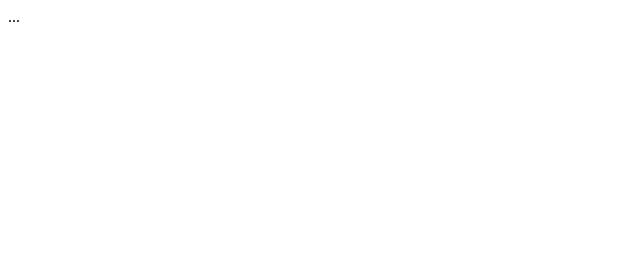
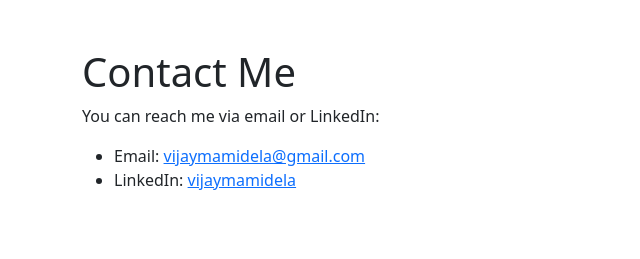
Before and after one commit to Vijaymamidela/Vijay-portfolio, a plain HTML site: page contact.html in a window 1280 px wide. Shown: the whole page, without its empty margins (0-640 px from the left). Drawn offline with nearby package versions, Linux system fonts and the light colour scheme.

Commit message:
Update contact.html

```diff
--- a/contact.html
+++ b/contact.html
@@ -1 +1,19 @@
-...
+<!DOCTYPE html>
+<html lang="en">
+<head>
+  <meta charset="UTF-8">
+  <meta name="viewport" content="width=device-width, initial-scale=1.0">
+  <title>Contact</title>
+  <link href="https://cdn.jsdelivr.net/npm/bootstrap@5.3.0/dist/css/bootstrap.min.css" rel="stylesheet">
+</head>
+<body>
+  <div class="container py-5">
+    <h1>Contact Me</h1>
+    <p>You can reach me via email or LinkedIn:</p>
+    <ul>
+      <li>Email: <a href="mailto:vijaymamidela@gmail.com">vijaymamidela@gmail.com</a></li>
+      <li>LinkedIn: <a href="https://www.linkedin.com/in/vijaymamidela" target="_blank">vijaymamidela</a></li>
+    </ul>
+  </div>
+</body>
+</html>
```
